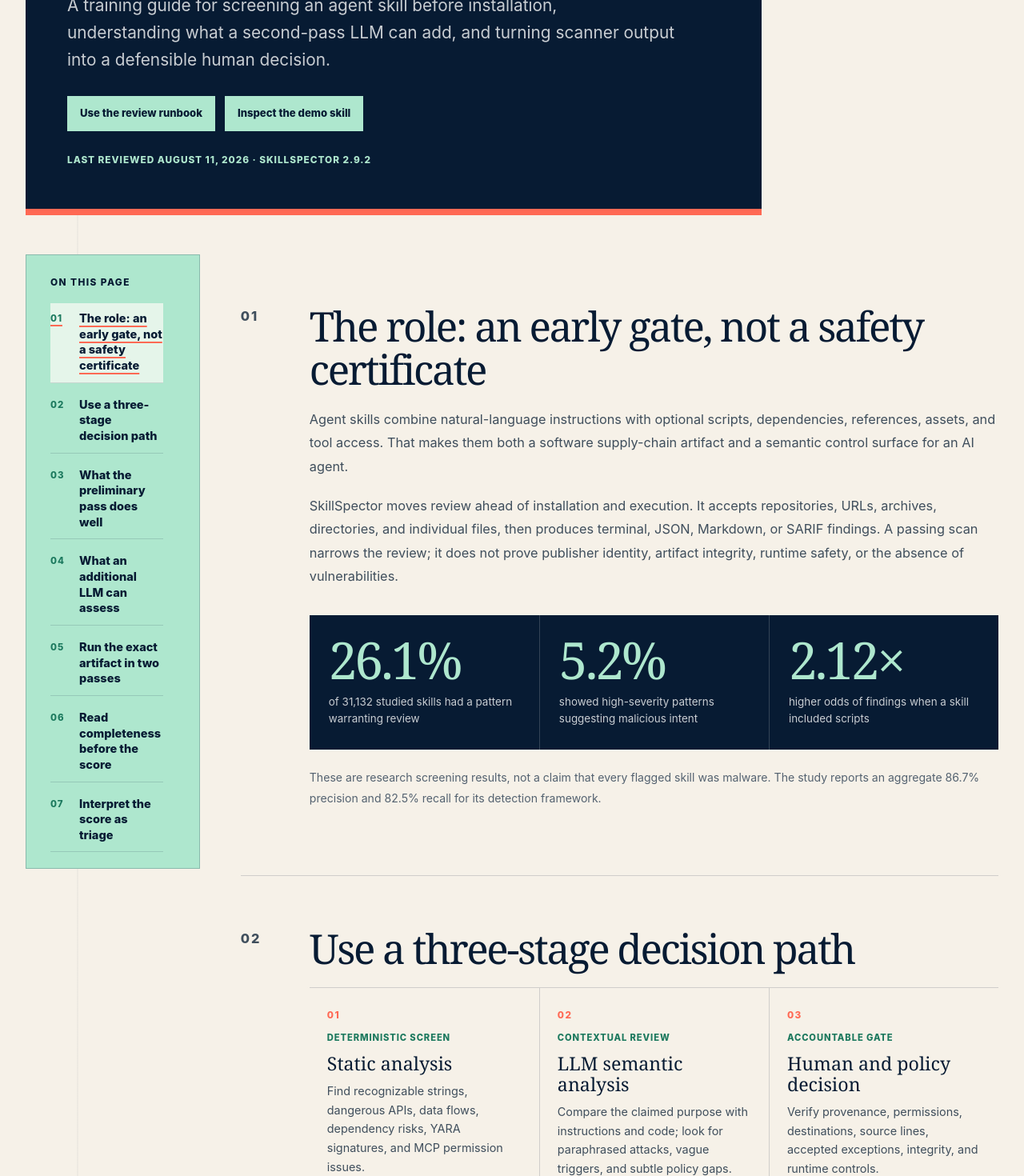
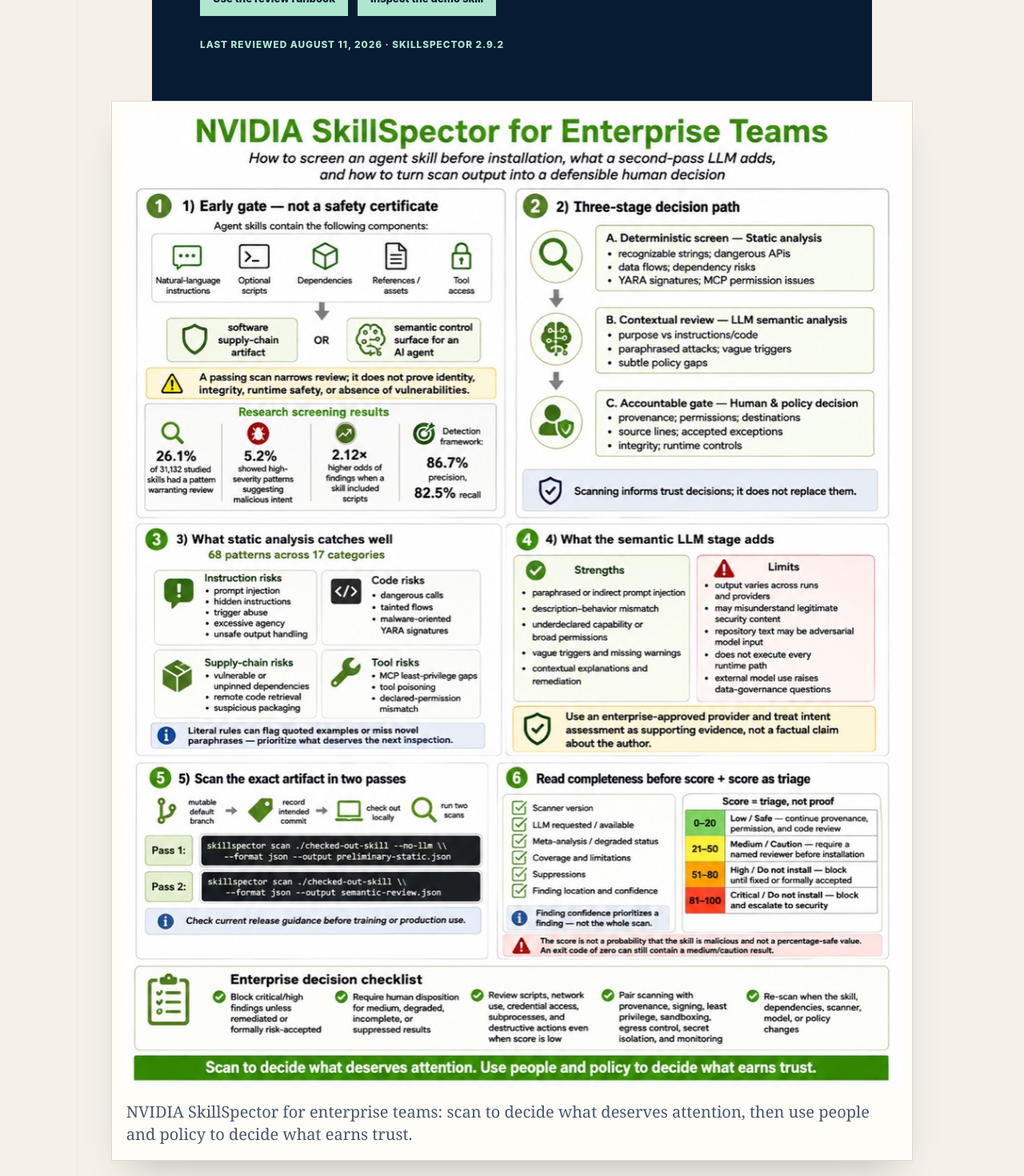
Before and after one commit to JoeyWilkes12/agent-skills-resource-library, a Next.js app: page /guides/skillspector-enterprise-training in a window 1280 px wide. Shown: the part 520-1990 px from the top of the page at 80% size. Built offline with nearby package versions, Linux system fonts and the light colour scheme; no server answers.

Commit message:
[AI] Add full-resolution SkillSpector guide image

```diff
--- a/app/globals.css
+++ b/app/globals.css
@@ -1672,6 +1672,10 @@
   padding: 64px 0;
   border-bottom: 1px solid var(--line);
   scroll-margin-block-start: 1rem;
+}
+
+.guide-section > div {
+  min-width: 0;
 }
 
 .guide-section-number {
--- a/app/guides/skillspector-enterprise-training/page.tsx
+++ b/app/guides/skillspector-enterprise-training/page.tsx
@@ -20,15 +20,29 @@
   title: "NVIDIA SkillSpector enterprise training guide | Agent Skills Resource Library",
   description:
     "A presentation-ready guide to using NVIDIA SkillSpector as a preliminary agent-skill security screen and interpreting its static and LLM-assisted results.",
+  openGraph: {
+    title: "NVIDIA SkillSpector enterprise training guide",
+    description:
+      "A presentation-ready guide to using NVIDIA SkillSpector as a preliminary agent-skill security screen and interpreting its static and LLM-assisted results.",
+    images: [`${basePath}/guides/skillspector-enterprise-training.jpg`],
+  },
+  twitter: {
+    card: "summary_large_image",
+    title: "NVIDIA SkillSpector enterprise training guide",
+    description:
+      "A presentation-ready guide to using NVIDIA SkillSpector as a preliminary agent-skill security screen and interpreting its static and LLM-assisted results.",
+    images: [`${basePath}/guides/skillspector-enterprise-training.jpg`],
+  },
 };
 
 export default function SkillSpectorEnterpriseTrainingGuide() {
   return (
-    <main className="guide-page">
+    <main className="guide-page spectrum-page">
       <SiteHeader currentSection="guides" />
 
-      <article className="guide-article">
-        <div className="guide-hero training-hero">
+      <article className="guide-article spectrum-guide">
+        <div className="spectrum-feature">
+          <header className="guide-hero spectrum-hero training-hero">
             <h1>NVIDIA SkillSpector for enterprise teams</h1>
             <p className="guide-deck">
               A training guide for screening an agent skill before installation,
@@ -44,6 +58,21 @@
             <p className="guide-meta">
               Last reviewed August 11, 2026 · SkillSpector 2.9.2
             </p>
+          </header>
+
+          <figure className="spectrum-visual">
+            {/* eslint-disable-next-line @next/next/no-img-element */}
+            <img
+              alt="NVIDIA SkillSpector for enterprise teams: a six-part guide to static analysis, semantic review, and accountable approval decisions"
+              className="spectrum-image"
+              src={`${basePath}/guides/skillspector-enterprise-training.jpg`}
+            />
+            <figcaption>
+              NVIDIA SkillSpector for enterprise teams: scan to decide what
+              deserves attention, then use people and policy to decide what
+              earns trust.
+            </figcaption>
+          </figure>
         </div>
 
         <GuideReadingLayout
```
Also changed, not shown: public/guides/skillspector-enterprise-training.jpg (added). Lines whose indentation alone changed are shown as unchanged.
